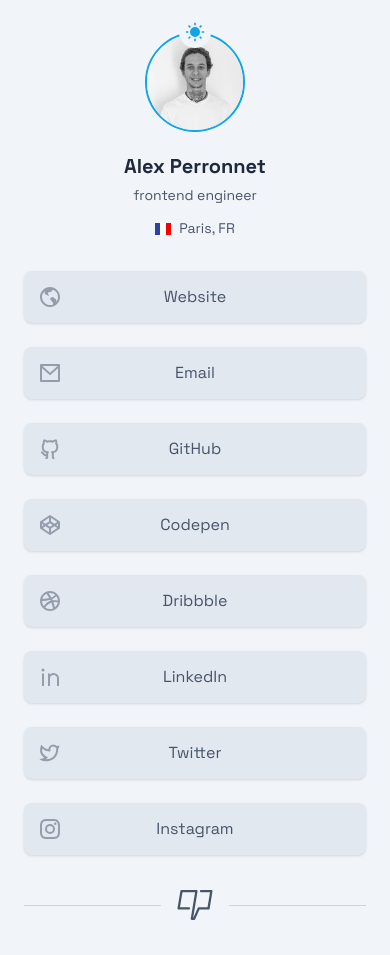
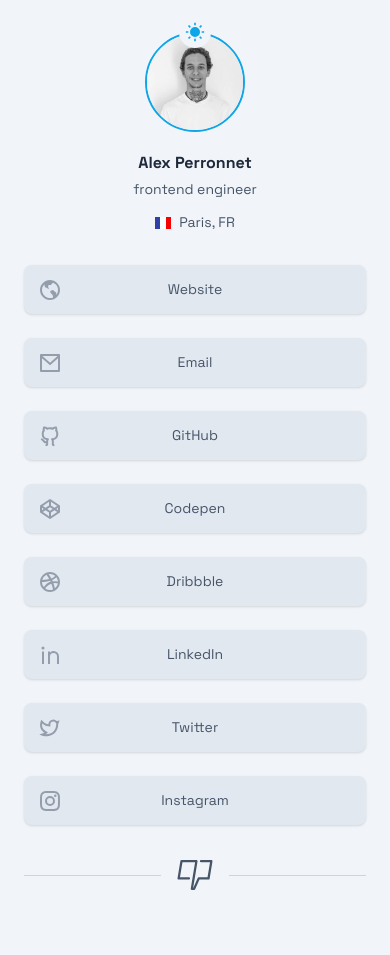
Before and after one commit to Uvacoder/links-perronnet, a React (Vite) app: page / in a window 390 px wide. After the commit the page ends 925 px from the top, so only its background shows below. Built offline with nearby package versions, Linux system fonts and the light colour scheme.

Commit message:
Change fonts sizes on mobile

```diff
--- a/src/components/links-card.jsx
+++ b/src/components/links-card.jsx
@@ -45,5 +45,9 @@ const StyledLinksCard = styled.li`
       fill: currentColor;
       opacity: 0.5;
     }
+
+    @media screen and (max-width: 640px) {
+      font-size: var(--fs-sm);
+    }
   }
 `
--- a/src/components/profil.jsx
+++ b/src/components/profil.jsx
@@ -34,10 +34,16 @@ const TitleSubtitle = styled.div`
     font-size: var(--fs-lg);
     font-weight: 700;
     color: ${({ theme }) => theme.foreground["02"]};
+
+    @media screen and (max-width: 640px) {
+      font-size: var(--fs-md);
+    }
   }
 
   p {
-    font-size: var(--fs-sm);
+    @media screen and (max-width: 640px) {
+      font-size: var(--fs-sm);
+    }
   }
 `
 
```
